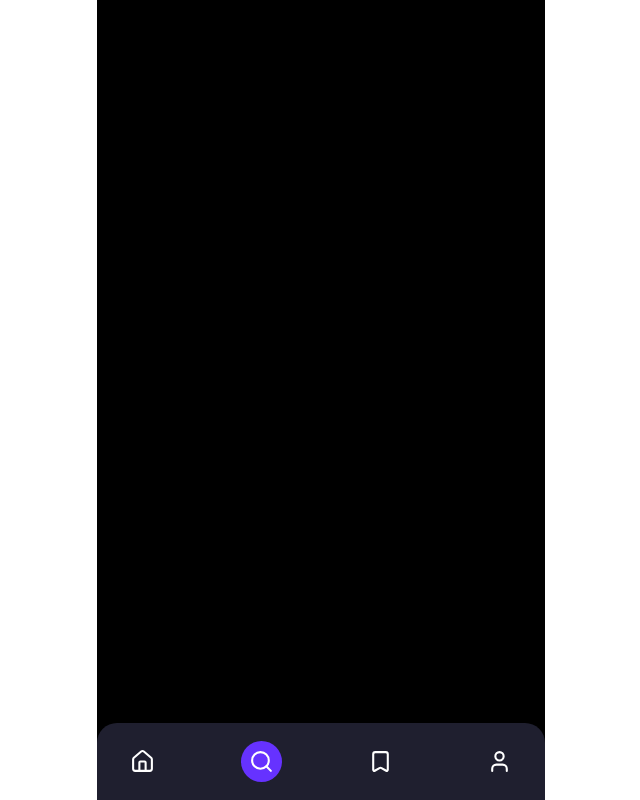
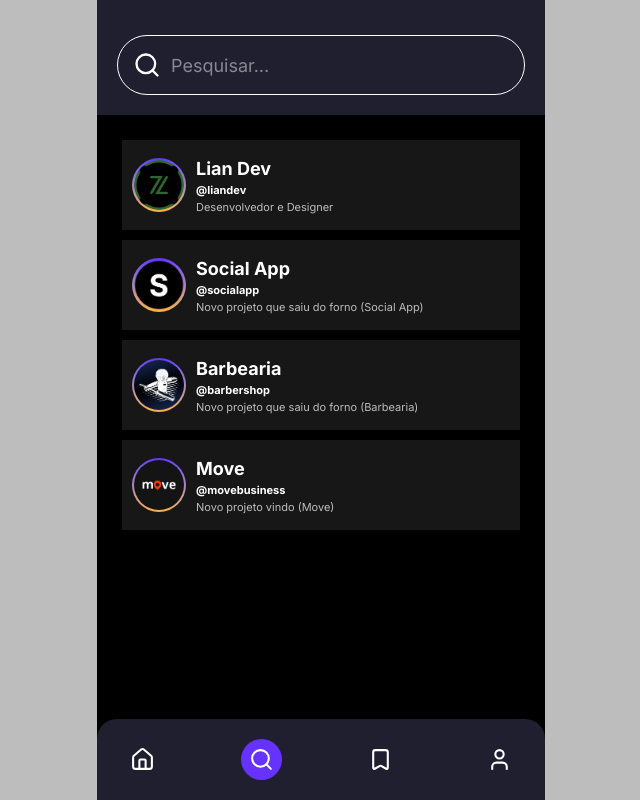
Before and after one commit to lian-carvalho/SocialApp, a Next.js app: page /search in a window 1280 px wide. Before the commit this address had no page. Shown: the whole page, without its empty margins (319-959 px from the left). Built offline with nearby package versions, Linux system fonts and the light colour scheme.

Commit message:
New Search page

```diff
--- /dev/null
+++ b/app/search/page.tsx
@@ -0,0 +1,9 @@
+import SearchModule from "@/components/section/SearchModule"
+
+export default function Search() {
+    return (
+        <div className="screen-container">
+            <SearchModule />
+        </div>
+    )
+}
```
